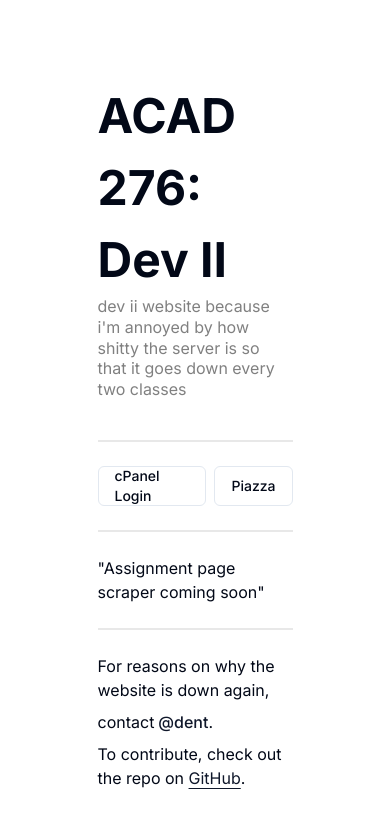
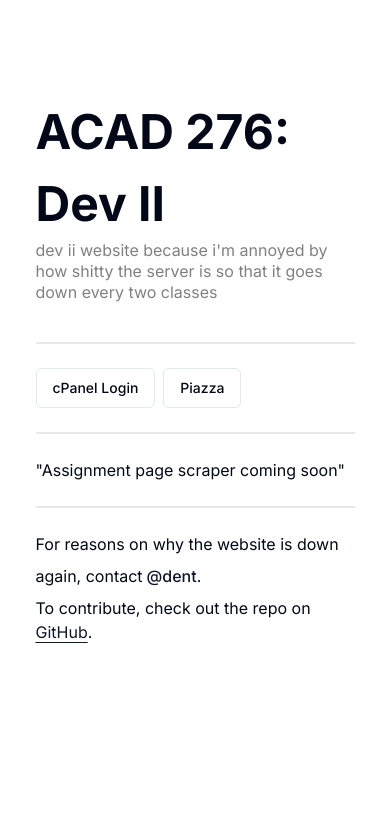
Before and after one commit to bjmoonn/iyawebdevbecausetheotheroneneverworks.com, a Next.js app: page / in a window 390 px wide. Shown: the top 828 px of the page. Built offline with nearby package versions, Linux system fonts and the light colour scheme.

Commit message:
mobile optimization

```diff
--- a/app/page.module.css
+++ b/app/page.module.css
@@ -3,7 +3,35 @@
     margin: auto;
     flex-direction: column;
     align-items: flex-start;
-    width: 50%
+    width: 50%;
+  }
+
+  @media (max-width: 768px) {
+    .main {
+      width: 90%; /* Adjusted width for smaller screens */
+      padding: 1rem; /* Added padding for smaller screens */
+    }
+
+    .introTitle {
+      font-size: 2rem;
+    }
+
+    .introSubtext {
+      font-size: 0.9rem;
+    }
+
+    .links {
+      flex-direction: row;
+      gap: 1rem;
+    }
+
+    .hoverButton {
+      font-size: 14px;
+    }
+
+    .emailLink {
+      font-size: 12px;
+    }
   }
 
   .intro {
```
Lines whose indentation alone changed are shown as unchanged.
